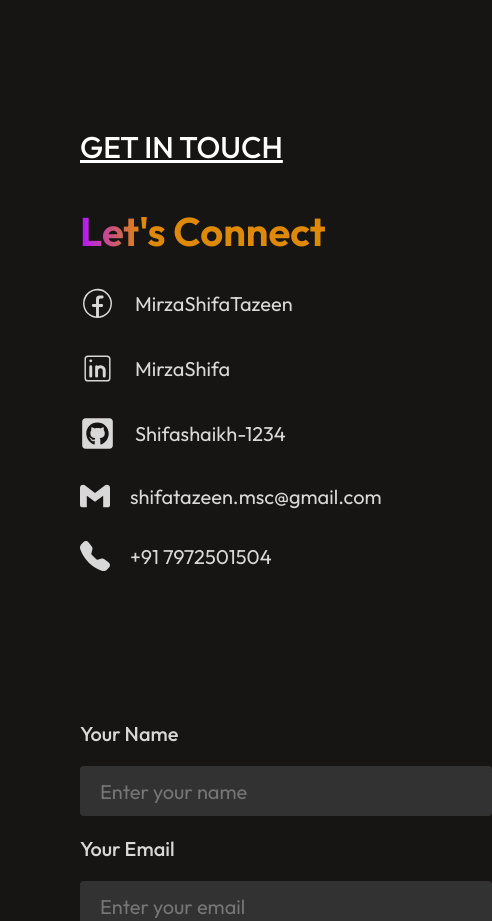
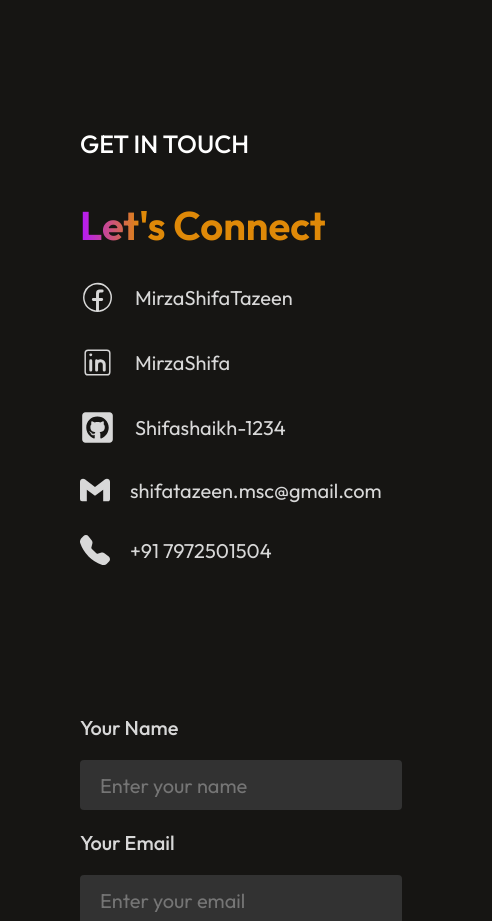
Before and after one commit to Shifashaikh-1234/Portfolio-ShifaTazeen, a React (Vite) app: page / in a window 390 px wide. Shown: the part 4047-4968 px from the top of the page, 492 px wide, since content can reach past the window. Built offline with nearby package versions, Linux system fonts and the light colour scheme; the HTML template or start-up script is replaced by a standard one.

Commit message:
Update Contact.css

```diff
--- a/src/Components/Contact/Contact.css
+++ b/src/Components/Contact/Contact.css
@@ -115,8 +115,9 @@ gap: 30px
     }
     .contact-title h1{
         padding: 0;
-        font-size: 30px;
+        font-size: 25px;
         font-weight: 600px;
+        text-decoration: none;
     }
     .contact-section{
         flex-direction: column;
@@ -133,13 +134,13 @@ gap: 30px
 
     }
     .contact-right input{
-        width: 130%;
+        width: 100%;
         font-size: 20px;
         height: 50px;
 
     }
     .contact-right textarea{
-        width: 120%;
+        width: 90%;
         font-size: 20px;
 
 
```
